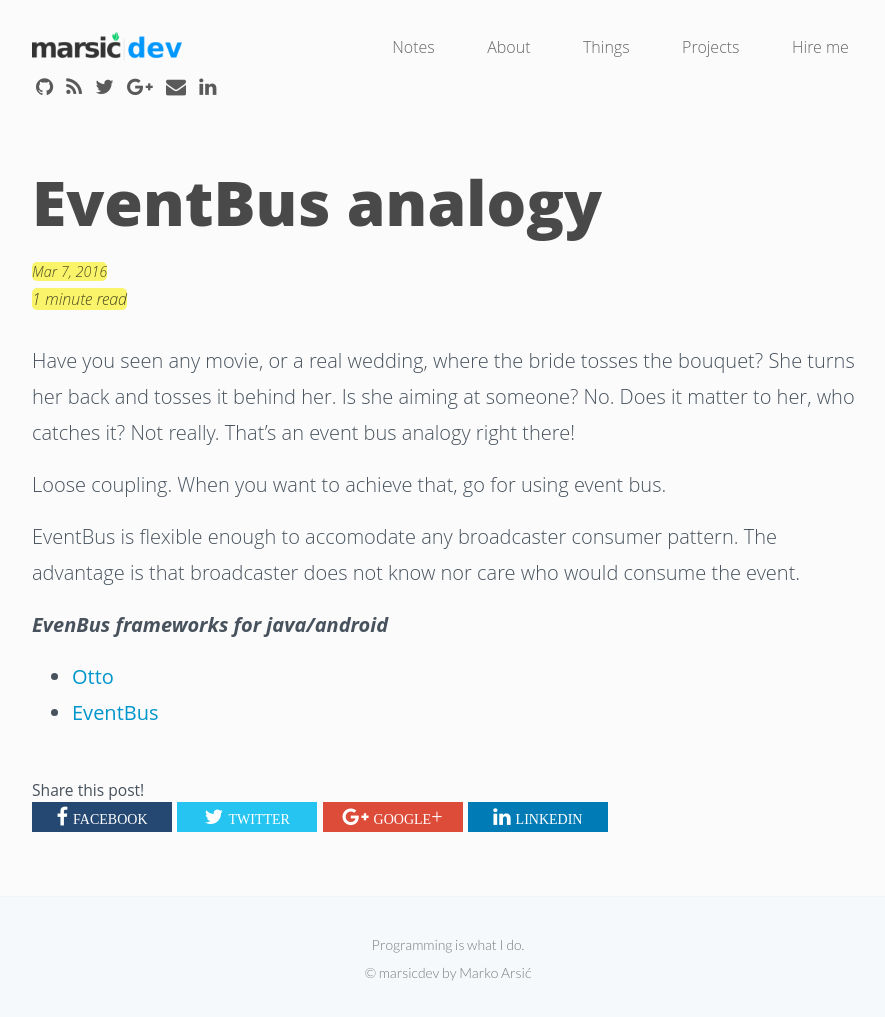
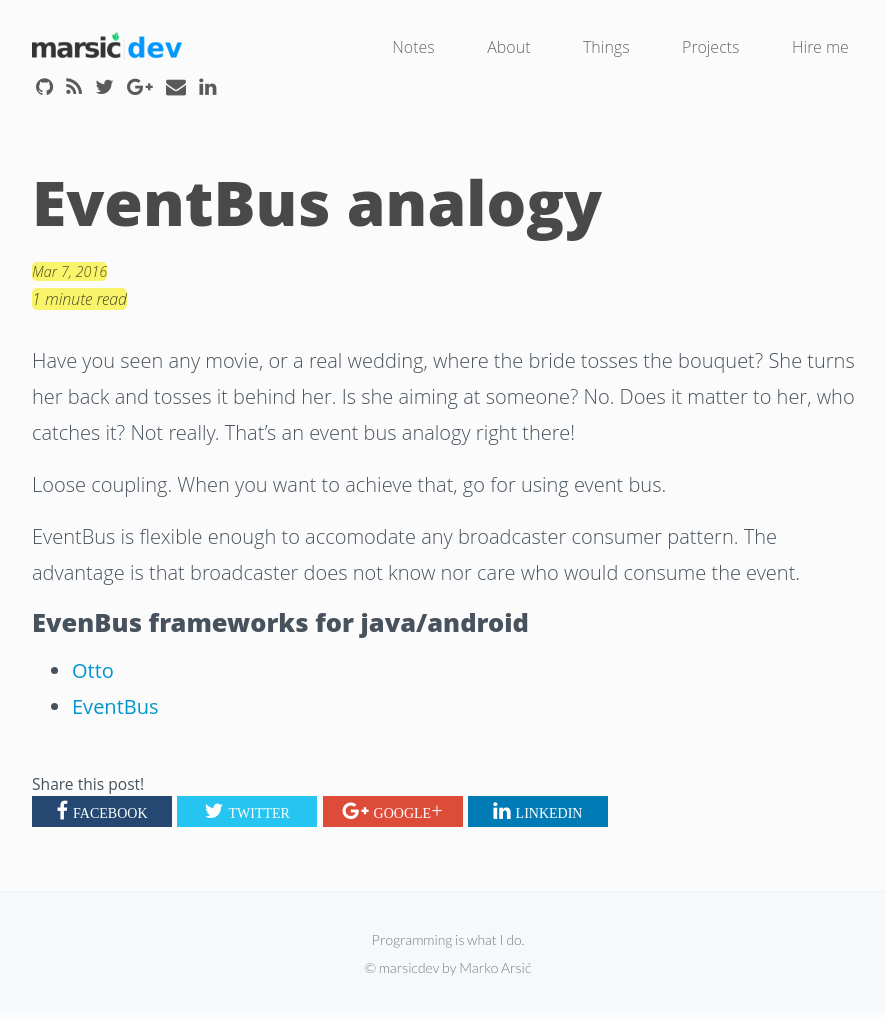
Before and after one commit to marsicdev/marsicdev.github.io, a Jekyll site: the page built from _posts/2016-03-07-event-bus-analogy.md, in a window 1280 px wide. Shown: the whole page, without its empty margins (192-1077 px from the left). Built offline with Jekyll 4.4.1, drawn with Linux system fonts in a browser that asks for light colours; nearby versions of some CDN libraries.

```diff
--- a/_posts/2016-03-07-event-bus-analogy.md
+++ b/_posts/2016-03-07-event-bus-analogy.md
@@ -12,6 +12,7 @@ Loose coupling. When you want to achieve that, go for using event bus.
 
 EventBus is flexible enough to accomodate any broadcaster consumer pattern. The advantage is that broadcaster does not know nor care who would consume the event.
 
-***EvenBus frameworks for java/android***
+#### EvenBus frameworks for java/android
+
 * [Otto](https://github.com/square/otto)
 * [EventBus](https://github.com/greenrobot/EventBus)
```
